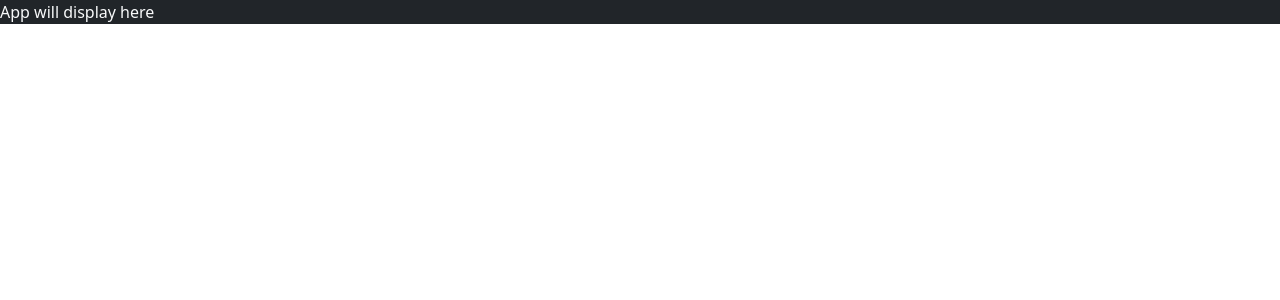
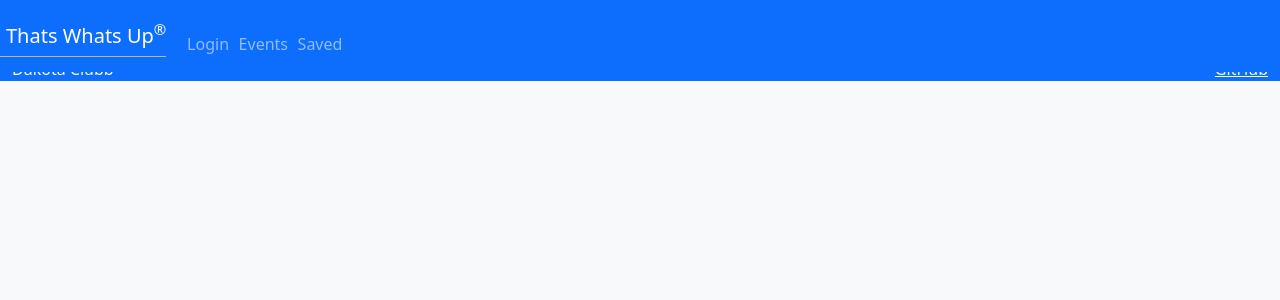
Before and after one commit to daclubb7916/startup, a React (Vite) app: page / in a window 1280 px wide. Shown: the top 300 px of the page. Built offline with nearby package versions, Linux system fonts and the light colour scheme.

Commit message:
added header and footer to App.jsx

```diff
--- a/src/app.jsx
+++ b/src/app.jsx
@@ -3,5 +3,30 @@ import 'bootstrap/dist/css/bootstrap.min.css';
 import './app.css';
 
 export default function App() {
-  return <div className="body bg-dark text-light">App will display here</div>;
-}
+    return (
+        // I might need to replace body with div
+        <body className="bg-light text-dark">
+        <header className="container-fluid">
+          <nav className="navbar fixed-top navbar-dark bg-primary">
+            <a className="navbar-brand" href="#">Thats Whats Up<sup>&reg;</sup></a>
+            <menu className="navbar-nav">
+              <li className="nav-item"><a className="nav-link" href="index.html">Login</a></li>
+              <li className="nav-item"><a className="nav-link" href="all_events.html">Events</a></li>
+              <li className="nav-item"><a className="nav-link" href="my_events.html">Saved</a></li>
+            </menu>
+          </nav>
+          <hr />
+        </header>
+
+        <main>App components go here</main>
+
+        <footer className="bg-primary text-light">
+      <div className="container-fluid">
+      <span className="text-reset">Dakota Clubb</span>
+      <a className="text-center text-light" href="https://github.com/daclubb7916/startup">GitHub</a>
+    </div>
+    </footer>
+    <script src="https://cdn.jsdelivr.net/npm/bootstrap@5.2.3/dist/js/bootstrap.bundle.min.js" integrity="sha384-kenU1KFdBIe4zVF0s0G1M5b4hcpxyD9F7jL+jjXkk+Q2h455rYXK/7HAuoJl+0I4" crossorigin="anonymous"></script>
+    </body>
+    );
+  }
```
